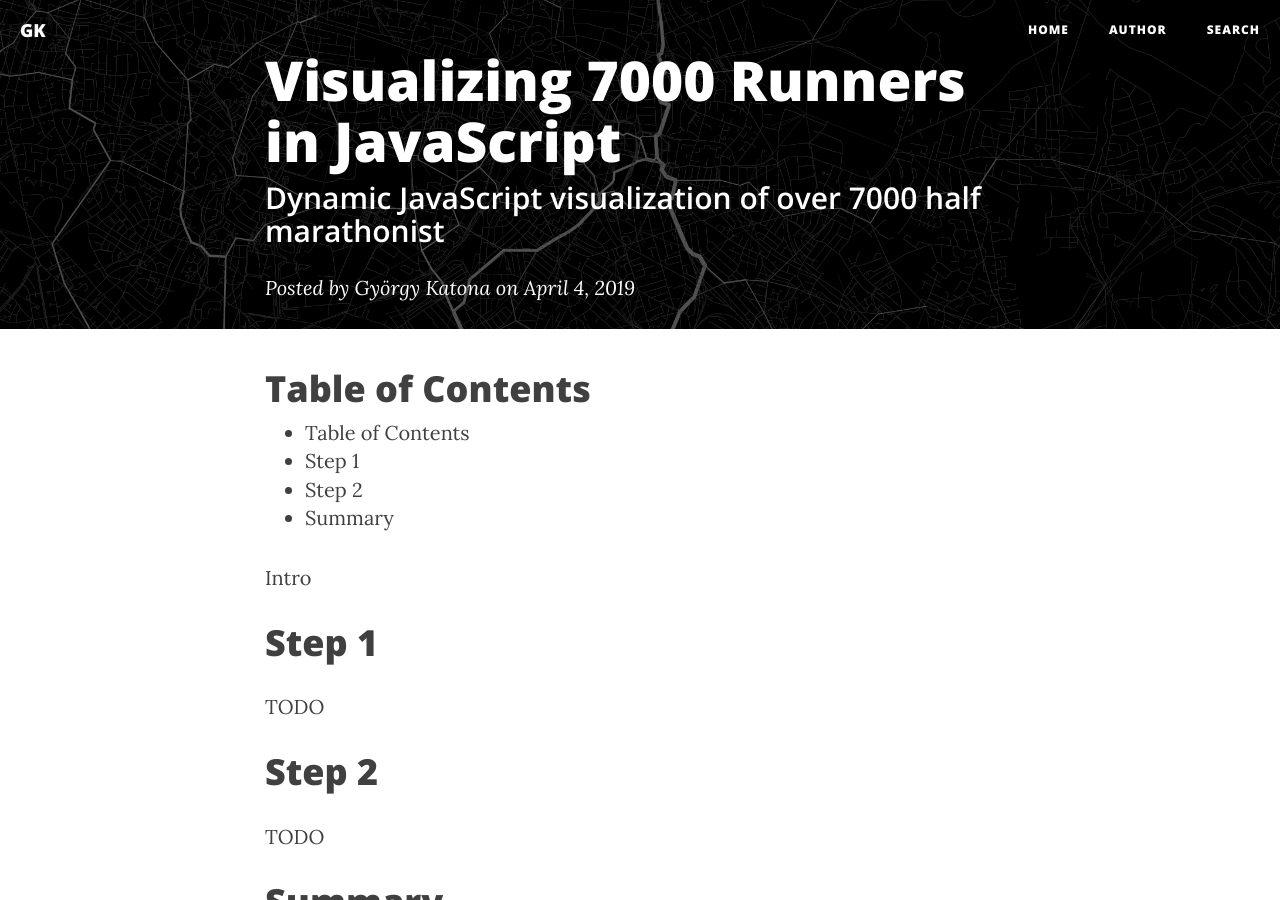
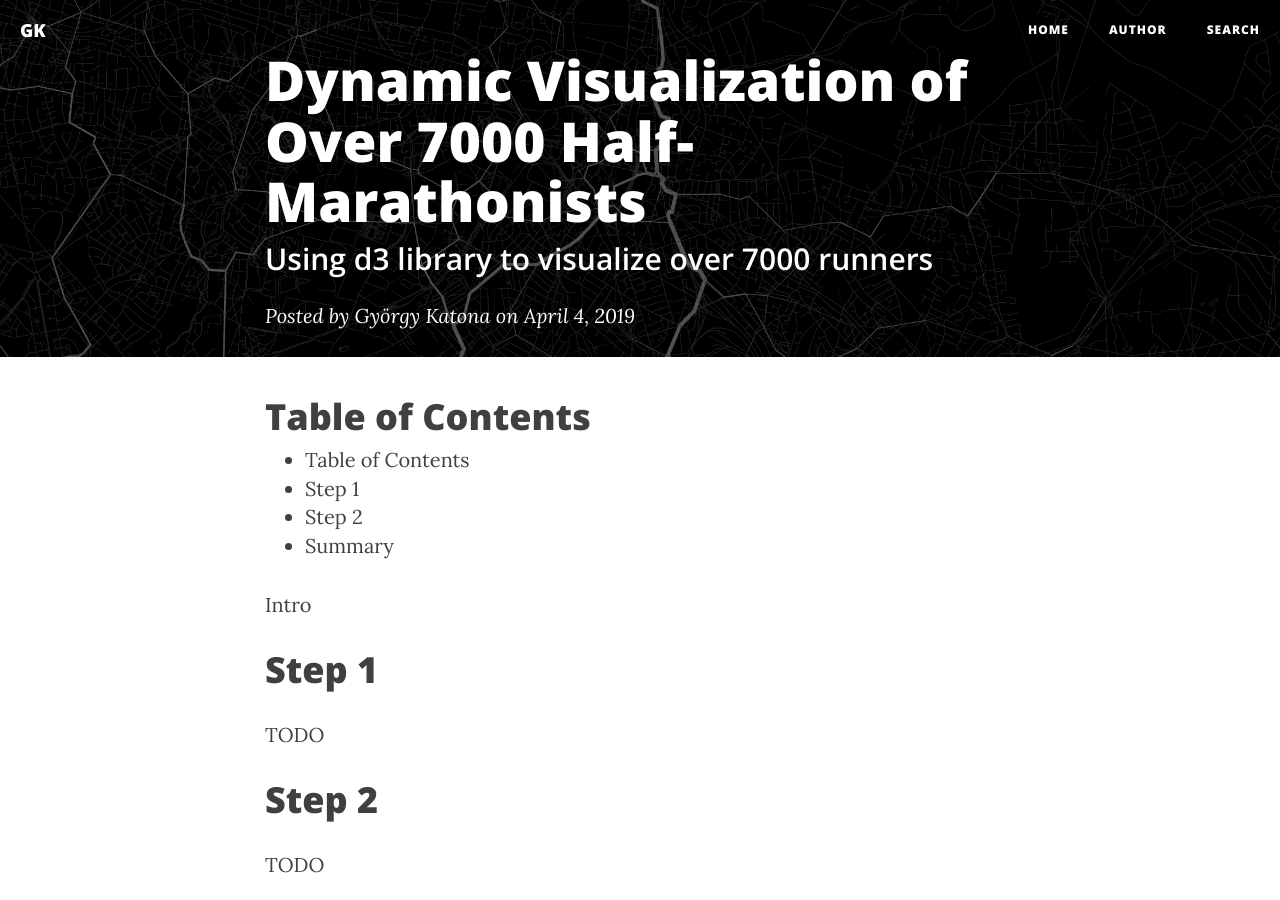
Before and after one commit to georgekatona/georgekatona.github.io, a Jekyll site: the page built from _posts/2019-04-04-Dynamic-Visualization-of-Over-7000-Half-Marathonists.markdown, in a window 1280 px wide and 900 px high. Built offline with Jekyll 4.4.1, drawn with Linux system fonts in a browser that asks for light colours; nearby versions of some CDN libraries; comment, search, counter and statistics services are not loaded.

Commit message:
Edit title

```diff
--- a/_posts/2019-04-04-Visualizing-7000-Runners-in-JavaScript.markdown
+++ b/_posts/2019-04-04-Dynamic-Visualization-of-Over-7000-Half-Marathonists.markdown
@@ -1,9 +1,9 @@
 ---
 layout:     post
-title:      Visualizing 7000 Runners in JavaScript
+title:      Dynamic Visualization of Over 7000 Half-Marathonists
 author:     György Katona
 tags: 		JavaScript d3 visualization html
-subtitle:   Dynamic JavaScript visualization of over 7000 half marathonist
+subtitle:   Using d3 library to visualize over 7000 runners
 img_preview:	"img/runvis.png"
 draft:	true
 ---
```
